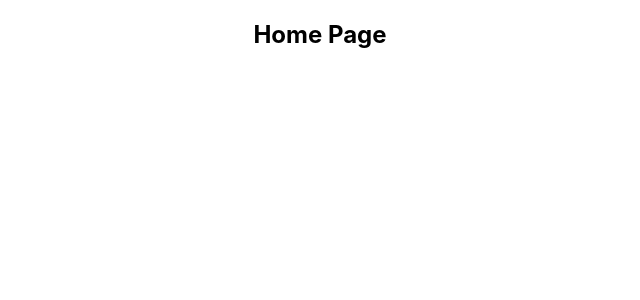
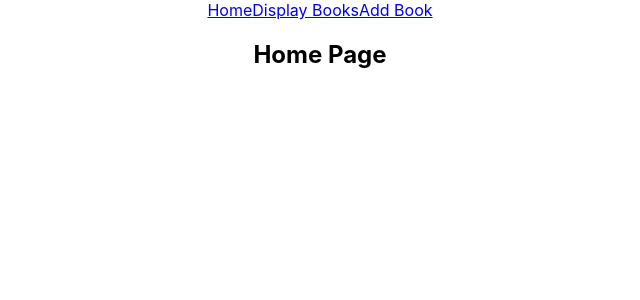
Before and after one commit to emonShimoul/react-redux-toolkit-crud-app, a React (Create React App) app: page / in a window 1280 px wide. Shown: the top 300 px of the page, without its empty margins (320-960 px from the left). Built offline with nearby package versions, Linux system fonts and the light colour scheme.

Commit message:
completed routing

```diff
--- /dev/null
+++ b/src/features/books/AddBook.jsx
@@ -0,0 +1,11 @@
+import React from 'react';
+
+const AddBook = () => {
+    return (
+        <div>
+            <h2>Add Books</h2>
+        </div>
+    );
+};
+
+export default AddBook;
--- /dev/null
+++ b/src/features/books/BooksView.jsx
@@ -0,0 +1,11 @@
+import React from 'react';
+
+const BooksView = () => {
+    return (
+        <div>
+            <h2>List Of Books</h2>
+        </div>
+    );
+};
+
+export default BooksView;
--- /dev/null
+++ b/src/layouts/Navbar.jsx
@@ -0,0 +1,14 @@
+import React from 'react';
+import { Link } from 'react-router-dom';
+
+const Navbar = () => {
+    return (
+        <nav>
+            <Link to="/" className='navlink'>Home</Link>
+            <Link to="/display-books" className='navlink'>Display Books</Link>
+            <Link to="/add-book" className='navlink'>Add Book</Link>
+        </nav>
+    );
+};
+
+export default Navbar;
--- a/src/routes/index.js
+++ b/src/routes/index.js
@@ -1,13 +1,19 @@
 import React from 'react';
 import { BrowserRouter, Route, Routes } from 'react-router-dom';
-import Error from '../Pages/Error';
-import Home from '../Pages/Home';
+import AddBook from '../features/books/AddBook';
+import BooksView from '../features/books/BooksView';
+import Navbar from '../layouts/Navbar';
+import Error from '../pages/Error';
+import Home from '../pages/Home';
 
 const Index = () => {
     return (
         <BrowserRouter>
+            <Navbar></Navbar>
             <Routes>
                 <Route path='/' element={<Home></Home>}></Route>
+                <Route path='/display-books' element={<BooksView></BooksView>}></Route>
+                <Route path='/add-book' element={<AddBook></AddBook>}></Route>
                 <Route path='/*' element={<Error></Error>}></Route>
             </Routes>
         </BrowserRouter>
```
Also changed, not shown: src/features/books/EditBook.jsx (added, +11 -0 lines).
